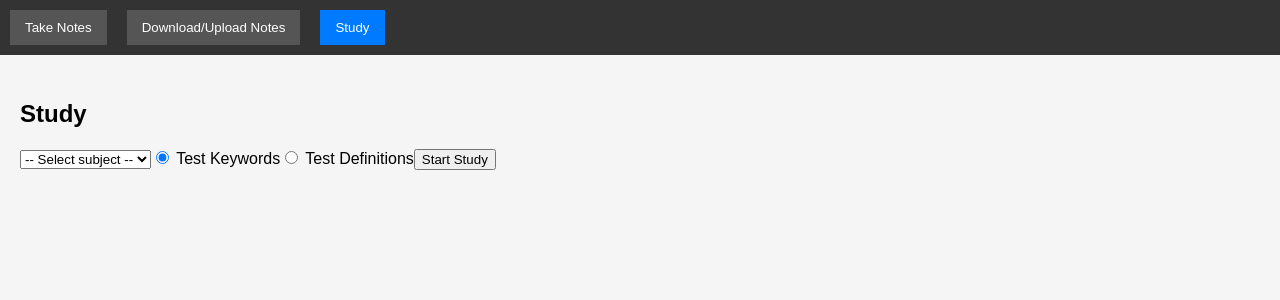
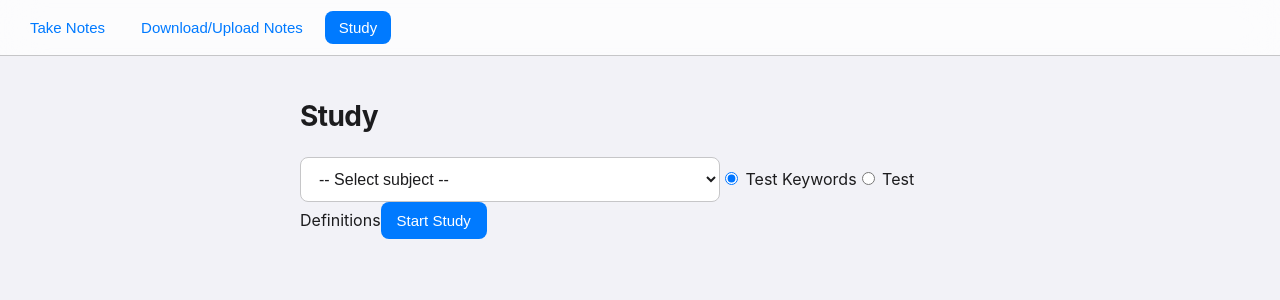
Before and after one commit to PBesstDev/StudyApp, a React (Vite) app: page / in a window 1280 px wide. Both pictures are taken after a click on the button "Study". Shown: the top 300 px of the page. Built offline with nearby package versions, Linux system fonts and the light colour scheme.

Commit message:
Apply Apple HIG-inspired visual polish: system fonts, materials, hierarchy, spacing, depth

```diff
--- a/src/index.css
+++ b/src/index.css
@@ -1,9 +1,233 @@
+/* StudyApp — Apple HIG-inspired polish
+   Principles applied: clarity, deference, depth, generous whitespace,
+   system typography, subtle materials, consistent hierarchy */
+
+:root {
+  --bg: #f2f2f7;
+  --surface: #ffffff;
+  --label: #1c1c1e;
+  --secondary-label: #8e8e93;
+  --separator: #c6c6c8;
+  --blue: #007aff;
+  --blue-dark: #0051d5;
+  --fill: #e5e5ea;
+  --shadow: 0 4px 12px rgba(0, 0, 0, 0.08);
+  --radius: 12px;
+  --radius-sm: 8px;
+}
+
 * { box-sizing: border-box; }
-body { font-family: Arial, sans-serif; margin: 0; padding: 0; background: #f5f5f5; }
-.nav { position: fixed; top: 0; left: 0; right: 0; background: #333; color: white; padding: 10px; z-index: 1000; display: flex; gap: 20px; }
-.nav button { background: #555; color: white; border: none; padding: 10px 15px; cursor: pointer; }
-.nav button.active { background: #007bff; }
-.main { margin-top: 60px; padding: 20px; }
-.flashcard { background: white; border: 1px solid #ccc; border-radius: 8px; padding: 20px; margin: 10px; min-height: 200px; position: relative; cursor: pointer; }
-.popup { position: fixed; top: 50%; left: 50%; transform: translate(-50%, -50%); background: white; padding: 20px; border: 1px solid #ccc; z-index: 2000; box-shadow: 0 4px 8px rgba(0,0,0,0.2); }
-.magnifier { position: absolute; cursor: grab; font-size: 24px; user-select: none; }
+
+body {
+  margin: 0;
+  font-family: -apple-system, BlinkMacSystemFont, "SF Pro Text", "Segoe UI", system-ui, sans-serif;
+  background: var(--bg);
+  color: var(--label);
+  line-height: 1.45;
+  -webkit-font-smoothing: antialiased;
+}
+
+/* Persistent nav — translucent material feel */
+.nav {
+  position: fixed;
+  top: 0;
+  left: 0;
+  right: 0;
+  height: 56px;
+  display: flex;
+  align-items: center;
+  gap: 8px;
+  padding: 0 16px;
+  background: rgba(255, 255, 255, 0.72);
+  backdrop-filter: blur(20px);
+  -webkit-backdrop-filter: blur(20px);
+  border-bottom: 0.5px solid var(--separator);
+  z-index: 1000;
+}
+
+.nav button {
+  background: transparent;
+  color: var(--blue);
+  border: none;
+  padding: 8px 14px;
+  border-radius: 8px;
+  font-size: 15px;
+  font-weight: 500;
+  cursor: pointer;
+  transition: background 0.15s ease;
+}
+
+.nav button:hover {
+  background: rgba(0, 122, 255, 0.08);
+}
+
+.nav button.active {
+  background: var(--blue);
+  color: white;
+}
+
+.main {
+  margin-top: 72px;
+  padding: 24px 20px 40px;
+  max-width: 720px;
+  margin-left: auto;
+  margin-right: auto;
+}
+
+h2 {
+  font-size: 28px;
+  font-weight: 700;
+  letter-spacing: -0.02em;
+  margin: 0 0 20px;
+}
+
+/* Inputs & controls */
+input[type="text"],
+input[type="search"],
+textarea,
+select {
+  width: 100%;
+  max-width: 420px;
+  padding: 12px 14px;
+  font-size: 16px;
+  border: 1px solid var(--separator);
+  border-radius: var(--radius-sm);
+  background: var(--surface);
+  color: var(--label);
+  outline: none;
+  transition: border-color 0.15s, box-shadow 0.15s;
+}
+
+input:focus,
+textarea:focus,
+select:focus {
+  border-color: var(--blue);
+  box-shadow: 0 0 0 3px rgba(0, 122, 255, 0.15);
+}
+
+button {
+  background: var(--blue);
+  color: white;
+  border: none;
+  padding: 10px 16px;
+  border-radius: var(--radius-sm);
+  font-size: 15px;
+  font-weight: 500;
+  cursor: pointer;
+  transition: background 0.15s, transform 0.1s;
+}
+
+button:hover {
+  background: var(--blue-dark);
+}
+
+button:active {
+  transform: scale(0.98);
+}
+
+button.secondary {
+  background: var(--fill);
+  color: var(--label);
+}
+
+/* Flash card — depth and material */
+.flashcard {
+  background: var(--surface);
+  border-radius: var(--radius);
+  padding: 28px 24px;
+  margin: 16px 0;
+  min-height: 220px;
+  box-shadow: var(--shadow);
+  display: flex;
+  flex-direction: column;
+  gap: 14px;
+  cursor: pointer;
+  transition: transform 0.2s ease, box-shadow 0.2s ease;
+}
+
+.flashcard:hover {
+  transform: translateY(-2px);
+  box-shadow: 0 8px 20px rgba(0, 0, 0, 0.12);
+}
+
+.flashcard input,
+.flashcard textarea {
+  border: none;
+  background: transparent;
+  padding: 0;
+  font-size: 18px;
+  box-shadow: none;
+}
+
+.flashcard input:focus,
+.flashcard textarea:focus {
+  box-shadow: none;
+  border-bottom: 2px solid var(--blue);
+}
+
+/* Popup / sheet */
+.popup {
+  position: fixed;
+  top: 50%;
+  left: 50%;
+  transform: translate(-50%, -50%);
+  background: var(--surface);
+  padding: 24px;
+  border-radius: 16px;
+  box-shadow: 0 16px 40px rgba(0, 0, 0, 0.18);
+  z-index: 2000;
+  max-width: 340px;
+  text-align: center;
+}
+
+.popup p {
+  margin: 0 0 18px;
+  font-size: 16px;
+}
+
+.popup button {
+  margin: 0 6px;
+}
+
+/* Magnifier */
+.magnifier {
+  position: absolute;
+  cursor: grab;
+  font-size: 22px;
+  width: 44px;
+  height: 44px;
+  display: flex;
+  align-items: center;
+  justify-content: center;
+  background: var(--surface);
+  border-radius: 50%;
+  box-shadow: var(--shadow);
+  user-select: none;
+}
+
+/* Utility spacing */
+.controls {
+  display: flex;
+  flex-wrap: wrap;
+  gap: 10px;
+  margin: 12px 0;
+}
+
+.preview-list {
+  max-height: 180px;
+  overflow-y: auto;
+  border-radius: var(--radius-sm);
+  background: var(--surface);
+  box-shadow: var(--shadow);
+  margin-top: 12px;
+}
+
+.preview-list div {
+  padding: 12px 16px;
+  border-bottom: 0.5px solid var(--separator);
+  cursor: pointer;
+}
+
+.preview-list div:hover {
+  background: var(--fill);
+}
```
